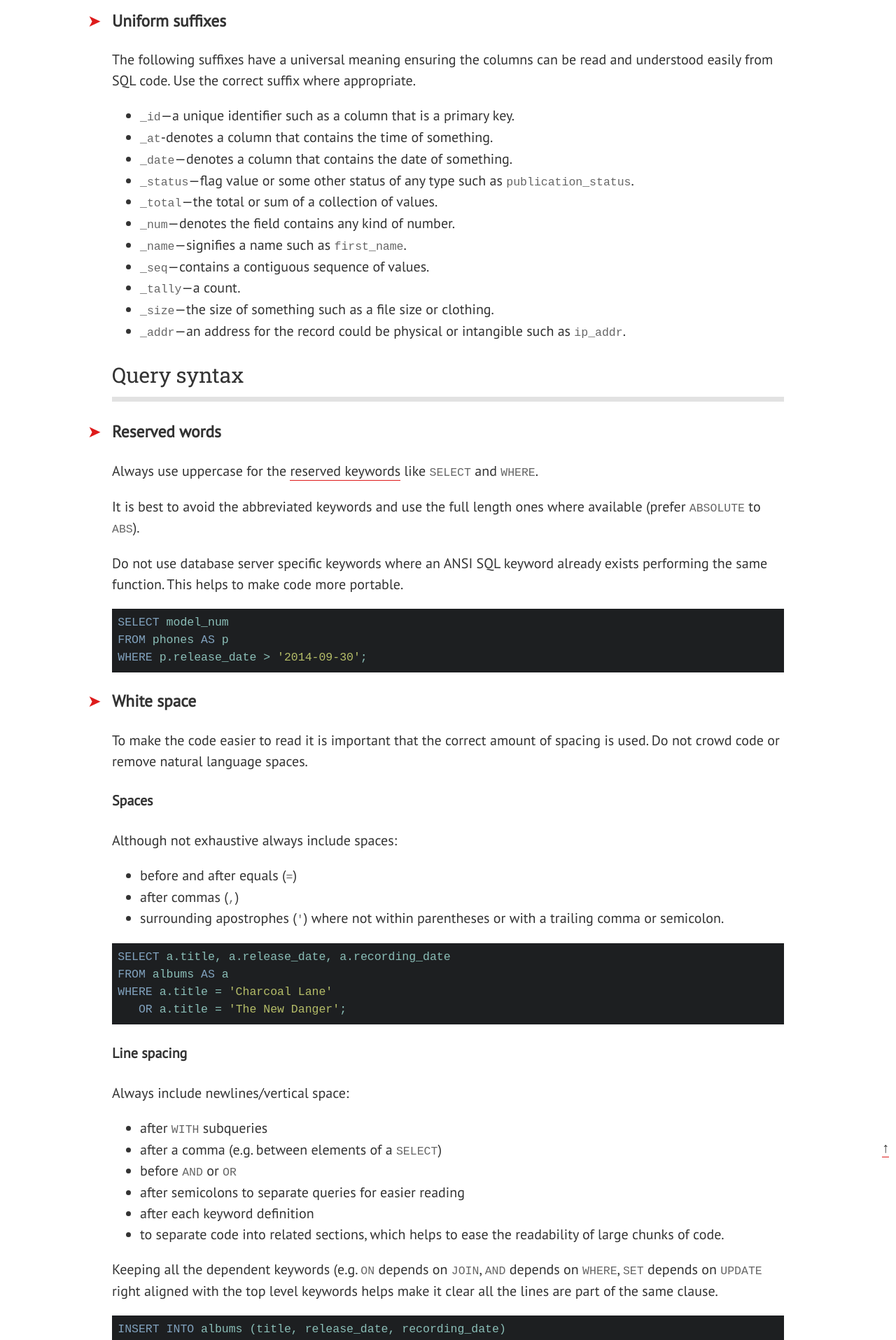
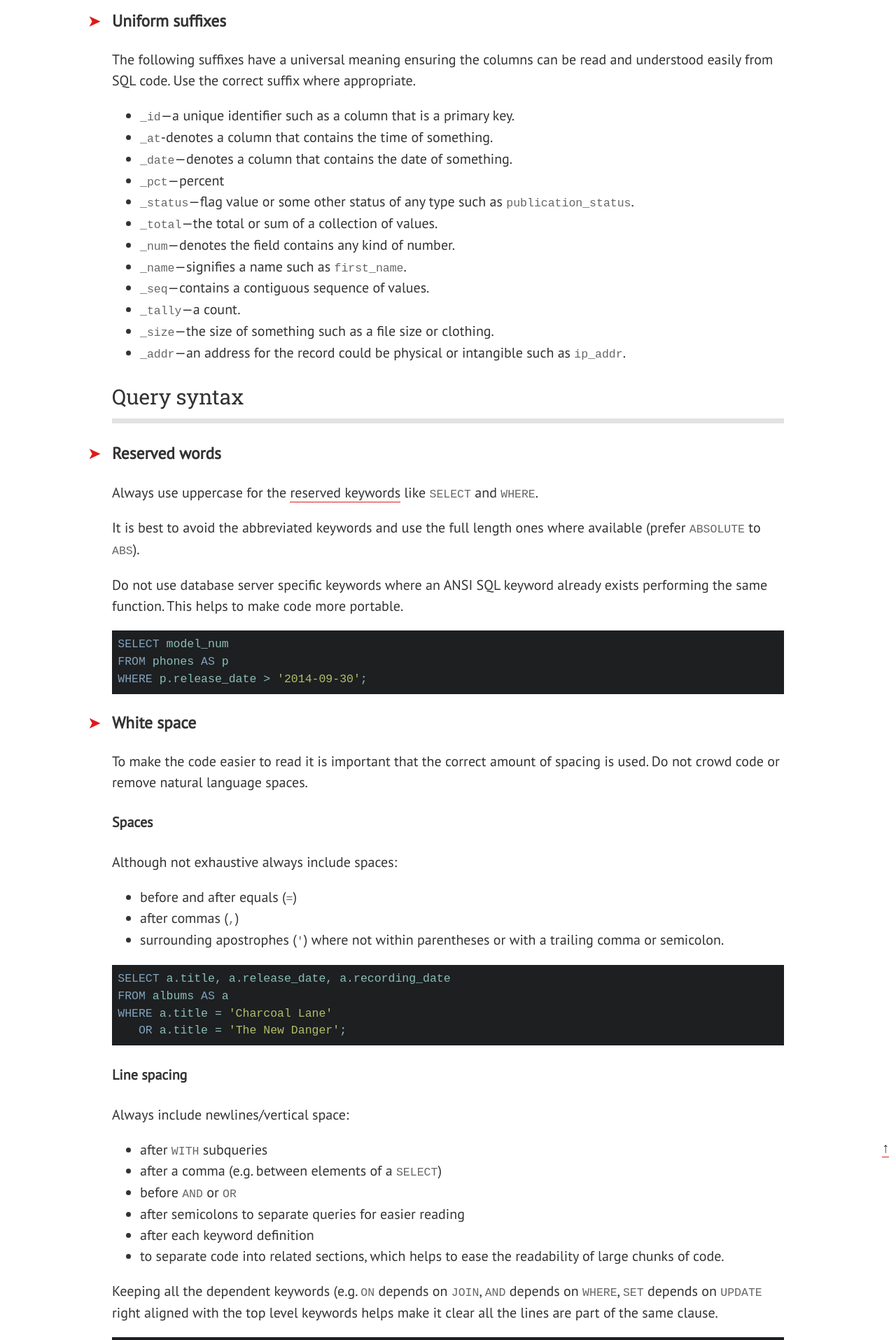
Before and after one commit to treffynnon/sqlstyle.guide, a Jekyll site: the page built from index.md, in a window 1280 px wide. Shown: the part 3335-5250 px from the top of the page at 70% size. Built offline with Jekyll 4.4.1, drawn with Linux system fonts in a browser that asks for light colours; nearby versions of some CDN libraries; some web fonts are replaced; comment, search, counter and statistics services are not loaded.

Commit message:
Update sqlstyle.guide.md

```diff
--- a/_includes/sqlstyle.guide.md
+++ b/_includes/sqlstyle.guide.md
@@ -117,6 +117,7 @@ and understood easily from SQL code. Use the correct suffix where appropriate.
 * `_id`—a unique identifier such as a column that is a primary key.
 * `_at`-denotes a column that contains the time of something.
 * `_date`—denotes a column that contains the date of something.
+* `_pct`—percent
 * `_status`—flag value or some other status of any type such as
   `publication_status`.
 * `_total`—the total or sum of a collection of values.
```
